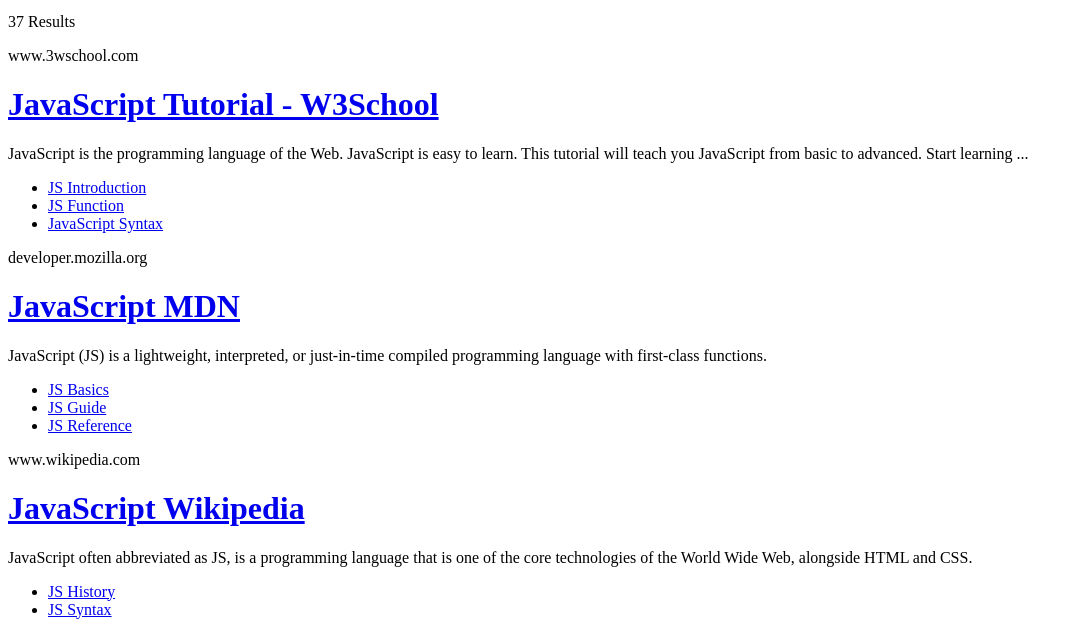
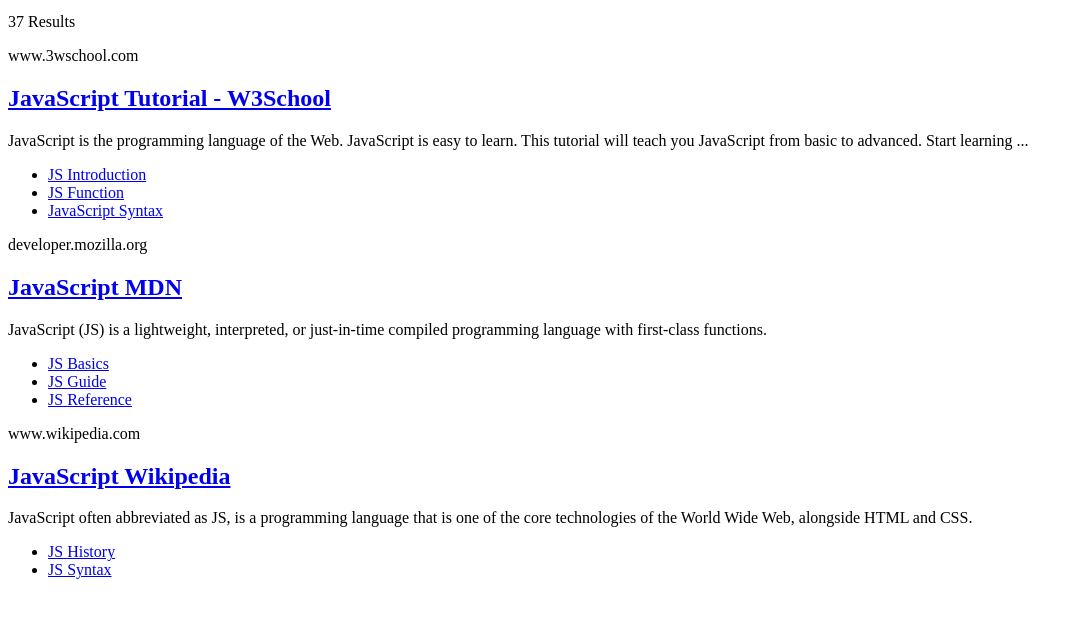
Before and after one commit to htschi/google-search-html, a plain HTML site: page index.html in a window 1280 px wide. Shown: the part 166-801 px from the top of the page, without its empty margins (0-1083 px from the left). Drawn offline with Linux system fonts and the light colour scheme.

Commit message:
Corrected the Issues
missing div wrap and change from h1 to h2

```diff
--- a/index.html
+++ b/index.html
@@ -19,9 +19,9 @@
         </div>
         <div>
             <p>www.3wschool.com</p>
-            <h1>
+            <h2>
                 <a href="https://www.w3schools.com/js/">JavaScript Tutorial - W3School</a>
-            </h1>
+            </h2>
             <p>JavaScript is the programming language of the Web. JavaScript is easy to learn. This tutorial will teach you JavaScript from basic to advanced. Start learning ...</p>
             <ul>
                 <li>
@@ -35,10 +35,11 @@
                 </li>
             </ul>
         </div>
+        <div>
             <p>developer.mozilla.org</p>
-            <h1>
+            <h2>
                 <a href="https://developer.mozilla.org/en-US/docs/Web/JavaScript">JavaScript MDN</a>
-            </h1>
+            </h2>
             <p>JavaScript (JS) is a lightweight, interpreted, or just-in-time compiled programming language with first-class functions.
             </p>
             <ul>
@@ -52,11 +53,12 @@
                     <a href="https://developer.mozilla.org/en-US/docs/Web/JavaScript/Reference">JS Reference</a>
                 </li>
             </ul>
+        </div>
         <div>
             <p>www.wikipedia.com</p>
-            <h1>
+            <h2>
                 <a href="https://en.wikipedia.org/wiki/JavaScript">JavaScript Wikipedia</a>
-            </h1>
+            </h2>
             <p>JavaScript often abbreviated as JS, is a programming language that is one of the core technologies of the World Wide Web, alongside HTML and CSS.</p>
             <ul>
                 <li>
```
